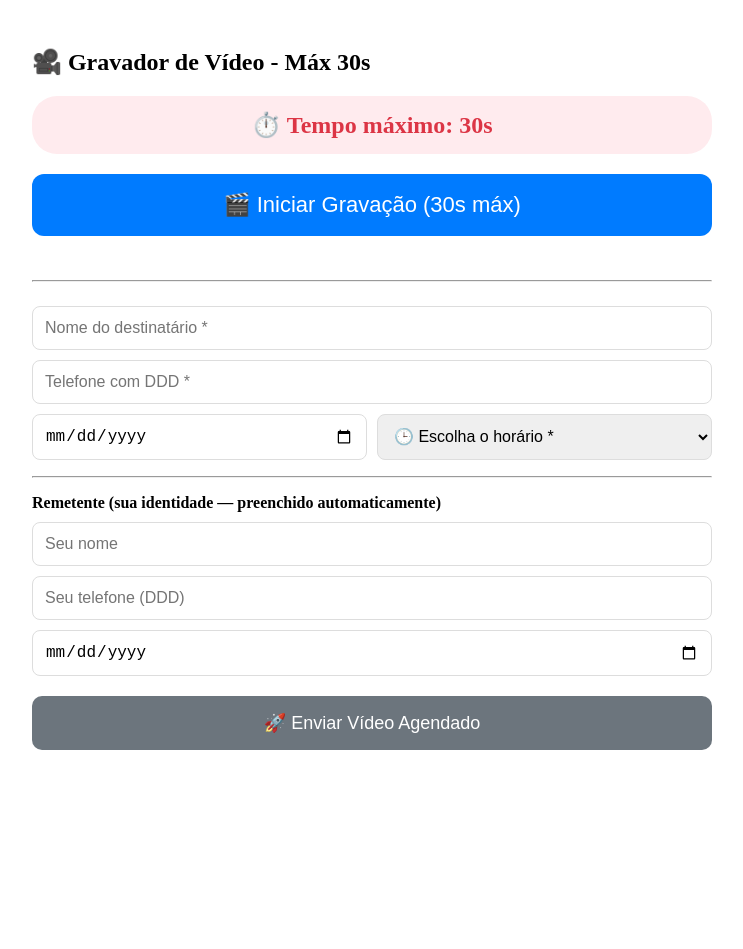
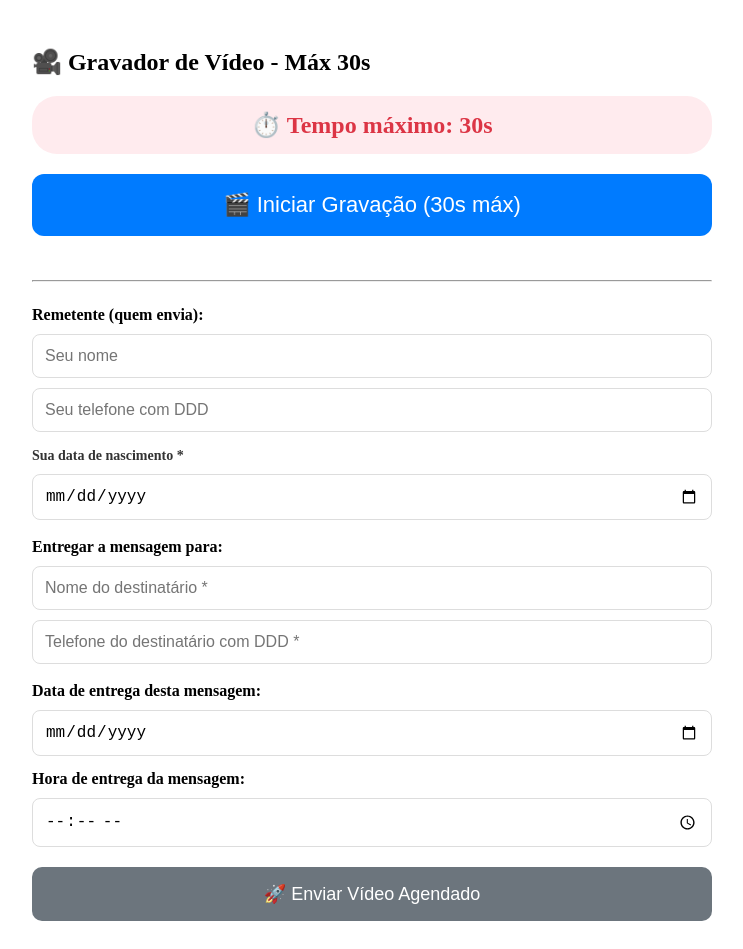
Before and after one commit to AdilsonStewart/CorujinhaLegal, a React (Create React App) app: page /videorecord in a window 1280 px wide. Shown: the whole page, without its empty margins (268-1011 px from the left). Before the commit the page ends 800 px from the top, so only its background shows below. Built offline with nearby package versions, Linux system fonts and the light colour scheme.

Commit message:
Refactor VideoRecordPage and update client handling

```diff
--- a/src/screens/VideoRecordPage.js
+++ b/src/screens/VideoRecordPage.js
@@ -1,6 +1,8 @@
 import React, { useState, useRef, useEffect } from "react";
 import { createClient } from "@supabase/supabase-js";
-import { db } from "../firebase/config";
+
+// Firestore client SDK (mesmo import usado no AudioRecordPage)
+import { db } from "../firebase";
 import {
   collection,
   addDoc,
@@ -13,7 +15,9 @@ import {
   setDoc
 } from "firebase/firestore";
 
-// Supabase (mantive local como antes)
+console.log("🔥 VIDEO RECORD PAGE — FIRESTORE FLOW 🔥", Date.now());
+
+// Supabase (mesma configuração do AudioRecordPage)
 const supabaseUrl = "https://kuwsgvhjmjnhkteleczc.supabase.co";
 const supabaseKey = "sb_publishable_Rgq_kYySn7XB-zPyDG1_Iw_YEVt8O2P";
 const supabase = createClient(supabaseUrl, supabaseKey);
@@ -25,94 +29,62 @@ const formatDateBR = (isoDate) => {
   return `${d}/${m}/${y}`;
 };
 
-const fetchClientByPhone = async (phone) => {
-  try {
-    const tel = sanitizePhone(phone);
-    if (!tel) return null;
-    const q = query(collection(db, "clientes"), where("telefone", "==", tel));
-    const snap = await getDocs(q);
-    if (!snap.empty) {
-      const d = snap.docs[0];
-      return { id: d.id, ...d.data() };
-    }
-    return null;
-  } catch (e) {
-    console.warn("fetchClientByPhone error:", e);
-    return null;
-  }
-};
-
-const upsertClientFirestore = async ({ nome, telefone, dataNascimento, email, cpfCnpj }) => {
-  try {
-    const tel = sanitizePhone(telefone || "");
-    if (!tel) {
-      const payload = { nome: nome || null, dataNascimento: dataNascimento || null, email: email || null, cpfCnpj: cpfCnpj || null, criadoEm: serverTimestamp() };
-      const ref = await addDoc(collection(db, "clientes"), payload);
-      return ref.id;
-    }
-
-    const existing = await fetchClientByPhone(tel);
-    if (existing) {
-      const ref = doc(db, "clientes", existing.id);
-      await setDoc(ref, {
-        nome: nome || existing.nome || null,
-        telefone: tel,
-        dataNascimento: dataNascimento || existing.dataNascimento || null,
-        email: email || existing.email || null,
-        cpfCnpj: cpfCnpj || existing.cpfCnpj || null,
-        atualizadoEm: serverTimestamp()
-      }, { merge: true });
-      return existing.id;
-    } else {
-      const payload = {
-        nome: nome || null,
-        telefone: tel,
-        dataNascimento: dataNascimento || null,
-        email: email || null,
-        cpfCnpj: cpfCnpj || null,
-        criadoEm: serverTimestamp()
-      };
-      const ref = await addDoc(collection(db, "clientes"), payload);
-      return ref.id;
-    }
-  } catch (e) {
-    console.warn("upsertClientFirestore error:", e);
-    return null;
-  }
-};
-
-const VideoRecorder = () => {
-  // gravação
+const VideoRecordPage = () => {
   const [isRecording, setIsRecording] = useState(false);
   const [videoURL, setVideoURL] = useState(null);
   const [videoBlob, setVideoBlob] = useState(null);
-  const mediaRecorderRef = useRef(null);
-  const videoChunksRef = useRef([]);
-  const tempoIntervalRef = useRef(null);
-  const [tempoRestante, setTempoRestante] = useState(30);
 
-  // destinatário (igual ao AudioRecordPage)
-  const [destNome, setDestNome] = useState("");
-  const [destTelefone, setDestTelefone] = useState("");
+  // Remetente (quem envia) - mesmos campos do AudioRecordPage
+  const [remetenteNome, setRemetenteNome] = useState("");
+  const [remetenteTelefone, setRemetenteTelefone] = useState("");
+  const [remetenteNascimento, setRemetenteNascimento] = useState("");
 
-  // remetente (prefill a partir do localStorage, editável)
-  const [remetenteNome, setRemetenteNome] = useState(localStorage.getItem("clienteNome") || "");
-  const [remetenteTelefone, setRemetenteTelefone] = useState(localStorage.getItem("clienteTelefone") || "");
-  const [remetenteNascimento, setRemetenteNascimento] = useState(localStorage.getItem("clienteNascimento") || "");
+  // Destinatário (quem recebe) - mesmos campos do AudioRecordPage
+  const [destinatarioNome, setDestinatarioNome] = useState("");
+  const [destinatarioTelefone, setDestinatarioTelefone] = useState("");
 
-  // agendamento
+  // Agendamento
   const [dataEntrega, setDataEntrega] = useState("");
   const [horaEntrega, setHoraEntrega] = useState("");
 
   const [isUploading, setIsUploading] = useState(false);
+  const [tempoRestante, setTempoRestante] = useState(30);
+
+  const mediaRecorderRef = useRef(null);
+  const videoChunksRef = useRef([]);
+  const tempoIntervalRef = useRef(null);
 
   useEffect(() => {
-    console.log("VideoRecorder montado");
+    // prefill remetente se existir no localStorage (igual ao AudioRecordPage)
+    try {
+      const rNome = localStorage.getItem("clienteNome") || "";
+      const rTel = localStorage.getItem("clienteTelefone") || "";
+      const rNasc = localStorage.getItem("clienteNascimento") || "";
+      setRemetenteNome(rNome);
+      setRemetenteTelefone(rTel);
+      setRemetenteNascimento(rNasc);
+
+      const last = JSON.parse(localStorage.getItem("lastAgendamento") || "null");
+      if (last) {
+        if (!destinatarioNome) setDestinatarioNome(last.nome || "");
+        if (!destinatarioTelefone) setDestinatarioTelefone(last.telefone || "");
+        if (!dataEntrega) setDataEntrega(last.dataEntrega || "");
+        if (!horaEntrega) setHoraEntrega(last.horaEntrega || "");
+      }
+    } catch (e) {
+      // ignore
+    }
+
     return () => {
       if (tempoIntervalRef.current) clearInterval(tempoIntervalRef.current);
     };
     // eslint-disable-next-line react-hooks/exhaustive-deps
   }, []);
+
+  // persistir remetente para prefill futuro (igual ao AudioRecordPage)
+  useEffect(() => { localStorage.setItem("clienteNome", remetenteNome || ""); }, [remetenteNome]);
+  useEffect(() => { localStorage.setItem("clienteTelefone", remetenteTelefone || ""); }, [remetenteTelefone]);
+  useEffect(() => { localStorage.setItem("clienteNascimento", remetenteNascimento || ""); }, [remetenteNascimento]);
 
   const startRecording = async () => {
     try {
@@ -127,10 +99,9 @@ const VideoRecorder = () => {
       mediaRecorder.onstop = () => {
         const blob = new Blob(videoChunksRef.current, { type: "video/webm" });
         const url = URL.createObjectURL(blob);
-        console.log("video blob criado, tamanho:", blob.size, "url:", url);
         setVideoBlob(blob);
         setVideoURL(url);
-        // compatibilidade com código antigo que pode referenciar lastRecordingUrl
+        // Compatibilidade com código legado
         try { window.lastRecordingUrl = url; } catch (e) {}
         stream.getTracks().forEach((track) => track.stop());
         if (tempoIntervalRef.current) clearInterval(tempoIntervalRef.current);
@@ -151,7 +122,6 @@ const VideoRecorder = () => {
         });
       }, 1000);
     } catch (error) {
-      console.error("startRecording error:", error);
       alert("Não consegui acessar a câmera e o microfone. Verifique as permissões.");
     }
   };
@@ -165,20 +135,75 @@ const VideoRecorder = () => {
     }
   };
 
+  // tenta encontrar cliente por telefone na coleção 'clientes' do Firestore
+  const fetchClientByPhone = async (phone) => {
+    try {
+      const tel = sanitizePhone(phone);
+      if (!tel) return null;
+      const q = query(collection(db, "clientes"), where("telefone", "==", tel));
+      const snap = await getDocs(q);
+      if (!snap.empty) {
+        const d = snap.docs[0];
+        return { id: d.id, ...d.data() };
+      }
+      return null;
+    } catch (e) {
+      console.warn("fetchClientByPhone error:", e);
+      return null;
+    }
+  };
+
+  // upsert cliente na coleção 'clientes' (retorna id) - mesma lógica do AudioRecordPage
+  const upsertClientFirestore = async ({ nome, telefone, dataNascimento, email, cpfCnpj }) => {
+    try {
+      const tel = sanitizePhone(telefone || "");
+      if (!tel) {
+        const payload = { nome: nome || null, dataNascimento: dataNascimento || null, email: email || null, cpfCnpj: cpfCnpj || null, criadoEm: serverTimestamp() };
+        const ref = await addDoc(collection(db, "clientes"), payload);
+        return ref.id;
+      }
+
+      const existing = await fetchClientByPhone(tel);
+      if (existing) {
+        const ref = doc(db, "clientes", existing.id);
+        await setDoc(ref, {
+          nome: nome || existing.nome || null,
+          telefone: tel,
+          dataNascimento: dataNascimento || existing.dataNascimento || null,
+          email: email || existing.email || null,
+          cpfCnpj: cpfCnpj || existing.cpfCnpj || null,
+          atualizadoEm: serverTimestamp()
+        }, { merge: true });
+        return existing.id;
+      } else {
+        const payload = {
+          nome: nome || null,
+          telefone: tel,
+          dataNascimento: dataNascimento || null,
+          email: email || null,
+          cpfCnpj: cpfCnpj || null,
+          criadoEm: serverTimestamp()
+        };
+        const ref = await addDoc(collection(db, "clientes"), payload);
+        return ref.id;
+      }
+    } catch (e) {
+      console.warn("upsertClientFirestore error:", e);
+      return null;
+    }
+  };
+
+  // função principal: upload no Supabase + gravação no Firestore (mesma estrutura do AudioRecordPage)
   const enviarDados = async () => {
     if (!videoBlob) { alert("Grave um vídeo antes de enviar."); return; }
-    if (!destNome || !destTelefone || !horaEntrega) {
+    if (!destinatarioNome || !destinatarioTelefone || !horaEntrega) {
       alert("Preencha destinatário, telefone e horário.");
       return;
     }
     if (!remetenteNascimento || !remetenteNascimento.trim()) {
-      // manter mesma validação do AudioRecordPage
       alert("Por favor, preencha a data de nascimento do remetente.");
       return;
     }
-
-    const telefoneLimpo = sanitizePhone(destTelefone);
-    if (telefoneLimpo.length < 10) return alert("Digite um telefone válido com DDD (ex: 11999999999).");
 
     setIsUploading(true);
 
@@ -186,7 +211,7 @@ const VideoRecorder = () => {
       const hojeIso = new Date().toISOString().slice(0, 10);
       const dataAgendamento = dataEntrega && dataEntrega.trim() ? dataEntrega : hojeIso;
 
-      // 1) Upsert cliente (remetente) - reutiliza função
+      // 1) Upsert cliente remetente no Firestore e obter cliente_id (opcional)
       const clienteId = await upsertClientFirestore({
         nome: remetenteNome,
         telefone: remetenteTelefone,
@@ -202,7 +227,7 @@ const VideoRecorder = () => {
       );
       if (uploadError) throw new Error(`Falha no upload: ${uploadError.message || JSON.stringify(uploadError)}`);
 
-      // 3) obter publicUrl de forma robusta
+      // 3) getPublicUrl (robusto)
       let publicUrl = "";
       try {
         const res = supabase.storage.from("Midias").getPublicUrl(nomeArquivo);
@@ -211,33 +236,43 @@ const VideoRecorder = () => {
         console.warn("Erro ao obter publicUrl:", e);
       }
 
-      // 4) montar payload igual ao AudioRecordPage
       const orderID = localStorage.getItem("currentOrderId") || `VIDEO-${Date.now()}-${Math.random().toString(36).substr(2, 9)}`;
+      const telefoneDestClean = sanitizePhone(destinatarioTelefone);
+      const telefoneRemClean = sanitizePhone(remetenteTelefone || "");
 
+      // 4) montar payload para Firestore (mesma estrutura do AudioRecordPage, ajustando tipo/valor)
       const payload = {
         orderID,
         link_midia: publicUrl,
         criado_em: serverTimestamp(),
         criado_em_iso: new Date().toISOString(),
-        data_agendamento: dataAgendamento,
+        data_agendamento: dataAgendamento, // YYYY-MM-DD
         data_agendamento_ts: Timestamp.fromDate(new Date(dataAgendamento + "T00:00:00Z")),
         hora_agendamento: horaEntrega,
         enviado: false,
         tipo: "video",
-        destinatario: { nome: destNome || "", telefone: telefoneLimpo || "" },
-        remetente: { nome: remetenteNome || "", telefone: remetenteTelefone || "", nascimento: remetenteNascimento || "" },
+        destinatario: {
+          nome: destinatarioNome || "",
+          telefone: telefoneDestClean || ""
+        },
+        remetente: {
+          nome: remetenteNome || "",
+          telefone: telefoneRemClean || "",
+          nascimento: remetenteNascimento || ""
+        },
         dados_completos: {
           tipo: "video",
           order_id: orderID,
+          paypal_order_id: orderID,
           status: "pago",
           valor: 10.0,
-          cliente_nome: destNome || "",
-          cliente_telefone: telefoneLimpo || "",
+          cliente_nome: destinatarioNome || "",
+          cliente_telefone: telefoneDestClean || "",
           remetente: remetenteNome || "",
-          telefone_remetente: remetenteTelefone || "",
+          telefone_remetente: telefoneRemClean || "",
           remetente_nascimento: remetenteNascimento || "",
-          destinatario: destNome || "",
-          telefone: telefoneLimpo || "",
+          destinatario: destinatarioNome || "",
+          telefone: telefoneDestClean || "",
           data_pagamento: new Date().toISOString()
         },
         evento_paypal: "FRONTEND_" + orderID,
@@ -248,23 +283,23 @@ const VideoRecorder = () => {
       const col = collection(db, "agendamentos");
       const docRef = await addDoc(col, payload);
 
-      // 6) salvar localStorage para Saida.js (mesmos campos do AudioRecordPage)
+      // 6) salvar localStorage para Saida.js / histórico (mesmos campos do AudioRecordPage)
       localStorage.setItem("lastAgendamento", JSON.stringify({
-        nome: destNome,
-        telefone: telefoneLimpo,
+        nome: destinatarioNome,
+        telefone: telefoneDestClean,
         dataEntrega: dataAgendamento,
         horaEntrega,
         tipo: "video",
         link_midia: publicUrl,
         orderID,
         remetenteNome,
-        remetenteTelefone,
+        remetenteTelefone: telefoneRemClean,
         remetenteNascimento,
         cliente_id: clienteId || null,
         firestore_doc_id: docRef.id
       }));
 
-      alert(`🎉 Vídeo agendado com sucesso!\n\n📞 Para: ${destNome}\n📅 Data: ${formatDateBR(dataAgendamento)}\n🕒 Hora: ${horaEntrega}`);
+      alert(`🎉 Vídeo agendado com sucesso!\n\nPara: ${destinatarioNome}\nData: ${dataAgendamento}\nHora: ${horaEntrega}`);
       setTimeout(() => { window.location.href = "/saida"; }, 1200);
 
     } catch (err) {
@@ -292,7 +327,6 @@ const VideoRecorder = () => {
           <button onClick={stopRecording} style={{ fontSize: 22, padding: "18px 35px", background: "#dc3545", color: "white", border: "none", borderRadius: 12, cursor: "pointer", width: "100%", marginBottom: 15 }}>
             ⏹️ Parar Gravação ({tempoRestante}s)
           </button>
-
           <div style={{ fontSize: 20, color: "#dc3545", fontWeight: "bold", background: "#fff3cd", padding: "12px 20px", borderRadius: 20, textAlign: "center" }}>
             ⏳ Gravando... {tempoRestante}s restantes
           </div>
@@ -309,36 +343,31 @@ const VideoRecorder = () => {
       <hr style={{ margin: "24px 0" }} />
 
       <div style={{ display: "grid", gap: 10 }}>
-        <input type="text" placeholder="Nome do destinatário *" value={destNome} onChange={(e) => setDestNome(e.target.value)} style={{ padding: 12, fontSize: 16, borderRadius: 8, border: "1px solid #ddd" }} />
-        <input type="tel" placeholder="Telefone com DDD *" value={destTelefone} onChange={(e) => setDestTelefone(e.target.value)} style={{ padding: 12, fontSize: 16, borderRadius: 8, border: "1px solid #ddd" }} />
+        {/* Remetente */}
+        <div style={{ fontWeight: "600" }}>Remetente (quem envia):</div>
+        <input type="text" placeholder="Seu nome" value={remetenteNome} onChange={(e) => setRemetenteNome(e.target.value)} style={{ padding: 12, fontSize: 16, borderRadius: 8, border: "1px solid #ddd" }} />
+        <input type="tel" placeholder="Seu telefone com DDD" value={remetenteTelefone} onChange={(e) => setRemetenteTelefone(e.target.value)} style={{ padding: 12, fontSize: 16, borderRadius: 8, border: "1px solid #ddd" }} />
+        <label style={{ fontSize: 14, color: "#333", fontWeight: 600, marginTop: 6 }}>Sua data de nascimento *</label>
+        <input type="date" placeholder="Sua data de nascimento" aria-label="Sua data de nascimento" value={remetenteNascimento} onChange={(e) => setRemetenteNascimento(e.target.value)} style={{ padding: 12, fontSize: 16, borderRadius: 8, border: "1px solid #ddd" }} />
 
-        <div style={{ display: "grid", gridTemplateColumns: "1fr 1fr", gap: 10 }}>
-          <input type="date" value={dataEntrega} onChange={(e) => setDataEntrega(e.target.value)} style={{ padding: 12, fontSize: 16, borderRadius: 8, border: "1px solid #ddd" }} />
-          <select value={horaEntrega} onChange={(e) => setHoraEntrega(e.target.value)} style={{ padding: 12, fontSize: 16, borderRadius: 8, border: "1px solid #ddd" }}>
-            <option value="">🕒 Escolha o horário *</option>
-            <option value="09:00">09:00</option>
-            <option value="10:00">10:00</option>
-            <option value="11:00">11:00</option>
-            <option value="14:00">14:00</option>
-            <option value="15:00">15:00</option>
-            <option value="16:00">16:00</option>
-            <option value="17:00">17:00</option>
-          </select>
-        </div>
+        {/* Destinatário */}
+        <div style={{ fontWeight: "600", marginTop: 8 }}>Entregar a mensagem para:</div>
+        <input type="text" placeholder="Nome do destinatário *" value={destinatarioNome} onChange={(e) => setDestinatarioNome(e.target.value)} style={{ padding: 12, fontSize: 16, borderRadius: 8, border: "1px solid #ddd" }} />
+        <input type="tel" placeholder="Telefone do destinatário com DDD *" value={destinatarioTelefone} onChange={(e) => setDestinatarioTelefone(e.target.value)} style={{ padding: 12, fontSize: 16, borderRadius: 8, border: "1px solid #ddd" }} />
 
-        <hr style={{ margin: "6px 0" }} />
+        {/* Agendamento */}
+        <div style={{ fontWeight: "600", marginTop: 8 }}>Data de entrega desta mensagem:</div>
+        <input type="date" value={dataEntrega} onChange={(e) => setDataEntrega(e.target.value)} style={{ padding: 12, fontSize: 16, borderRadius: 8, border: "1px solid #ddd" }} />
 
-        <p style={{ margin: 0, fontWeight: "600" }}>Remetente (sua identidade — preenchido automaticamente)</p>
-        <input type="text" placeholder="Seu nome" value={remetenteNome} onChange={(e) => { setRemetenteNome(e.target.value); localStorage.setItem("clienteNome", e.target.value); }} style={{ padding: 12, fontSize: 16, borderRadius: 8, border: "1px solid #ddd" }} />
-        <input type="tel" placeholder="Seu telefone (DDD)" value={remetenteTelefone} onChange={(e) => { setRemetenteTelefone(e.target.value); localStorage.setItem("clienteTelefone", e.target.value); }} style={{ padding: 12, fontSize: 16, borderRadius: 8, border: "1px solid #ddd" }} />
-        <input type="date" placeholder="Seu nascimento" value={remetenteNascimento} onChange={(e) => { setRemetenteNascimento(e.target.value); localStorage.setItem("clienteNascimento", e.target.value); }} style={{ padding: 12, fontSize: 16, borderRadius: 8, border: "1px solid #ddd" }} />
+        <div style={{ fontWeight: "600", marginTop: 4 }}>Hora de entrega da mensagem:</div>
+        <input type="time" value={horaEntrega} onChange={(e) => setHoraEntrega(e.target.value)} style={{ padding: 12, fontSize: 16, borderRadius: 8, border: "1px solid #ddd" }} />
       </div>
 
-      <button onClick={enviarDados} disabled={!videoBlob || isUploading} style={{ marginTop: 20, padding: "16px 28px", fontSize: 18, background: !videoBlob || isUploading ? "#6c757d" : "#28a745", color: "white", border: "none", borderRadius: 10, cursor: !videoBlob || isUploading ? "not-allowed" : "pointer", width: "100%" }} title={!videoBlob ? "Grave um vídeo antes de enviar." : isUploading ? "Enviando..." : "Clique para enviar"}>
+      <button onClick={enviarDados} style={{ marginTop: 20, padding: "16px 28px", fontSize: 18, background: !videoBlob || isUploading ? "#6c757d" : "#28a745", color: "white", border: "none", borderRadius: 10, cursor: "pointer", width: "100%" }} title={!videoBlob ? "Grave um vídeo antes de enviar." : isUploading ? "Enviando..." : "Clique para enviar"}>
         {isUploading ? "📤 Enviando..." : "🚀 Enviar Vídeo Agendado"}
       </button>
     </div>
   );
 };
 
-export default VideoRecorder;
+export default VideoRecordPage;
```
